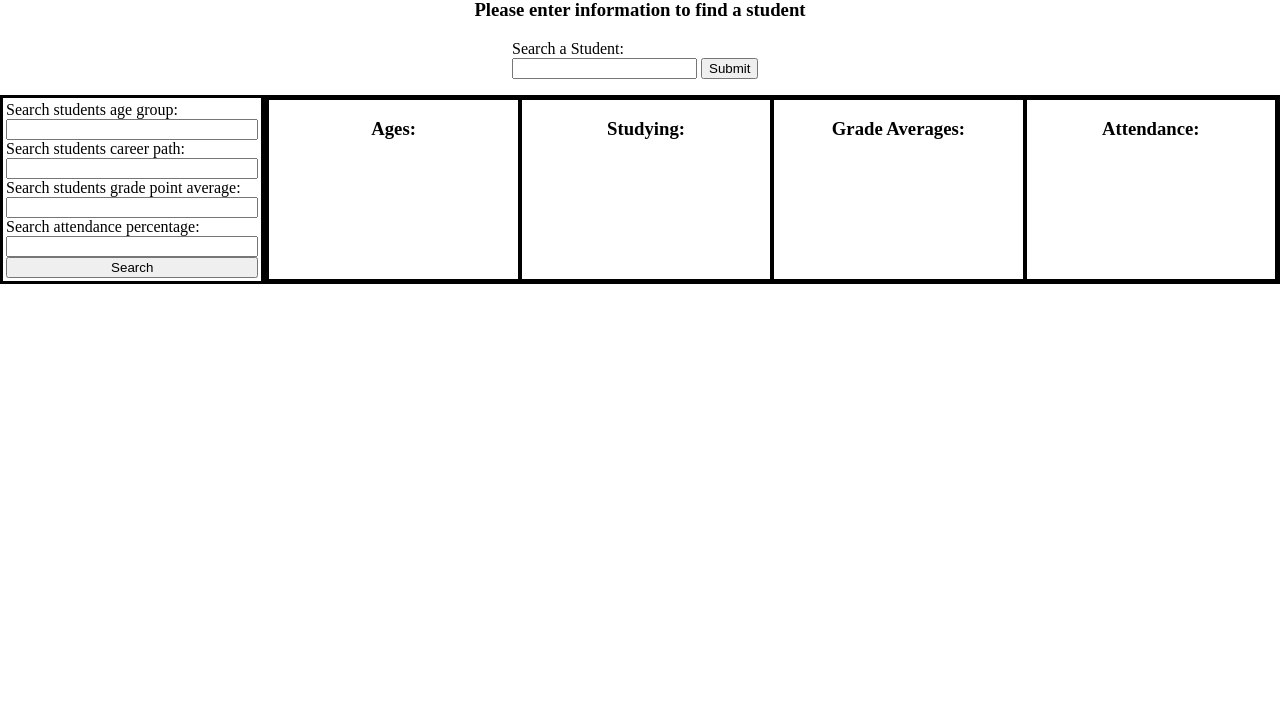
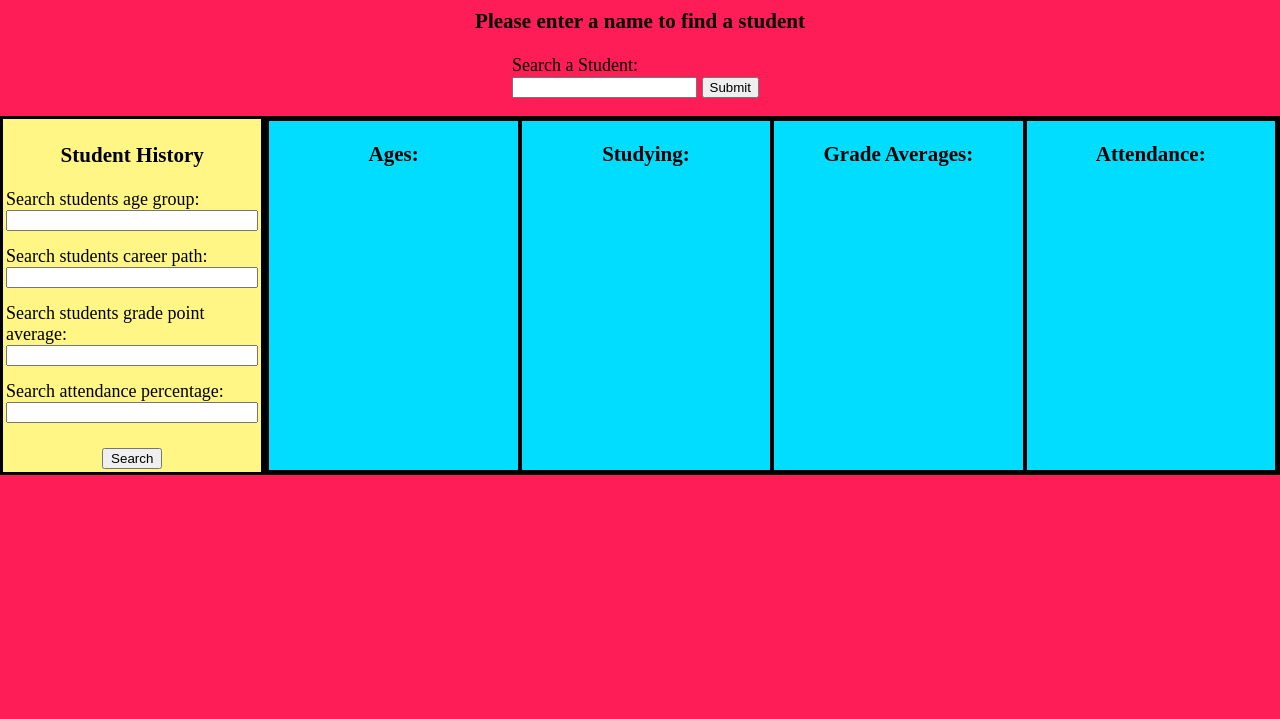
Before and after one commit to Rarencibia/JSON-File, a plain HTML site: page index.html in a window 1280 px wide. Shown: the part 81-800 px from the top of the page. Drawn offline with nearby package versions, Linux system fonts and the light colour scheme.

Commit message:
finished product

```diff
--- a/index.css
+++ b/index.css
@@ -2,6 +2,11 @@ html body {
     margin: 0;
     padding: 0;
     display: block;
+    background: var(--main-bg-color);
+    --main-bg-color: #ff1d58;
+    --box-color: #00DDFF;
+    --questionaire-color: #fff685;
+    font-size: 18px;
 }
 
 form {
@@ -10,17 +15,29 @@ form {
     width: 20%;
     border: 3px solid black;
     padding: 3px;
+    background: var(--questionaire-color);
+
+
 }
+
+form h3 {
+    text-align: center;
+}
+
 
 .displayInformationWrapper {
     border: 3px solid black;
     width: 80%;
     display: flex;
     justify-content: space-evenly;
+    background: var(--box-color);
+
 }
 
 .qna {
     display: flex;
+    flex-wrap: nowrap;
+
 }
 
 .headerWrapper {
@@ -36,8 +53,22 @@ form {
 .informationWrappers {
     border: 2px solid black;
     width: 100%;
+
 }
 
 .informationWrappers h3 {
     text-align: center;
 }
+
+
+
+
+.questionaireInputs {
+    margin-bottom: 15px;
+}
+
+#submitSearch {
+    width: 60px;
+    margin: auto;
+    margin-top: 10px;
+}
--- a/index.html
+++ b/index.html
@@ -3,14 +3,15 @@
 <head>
     <meta charset="UTF-8">
     <meta name="viewport" content="width=device-width, initial-scale=1.0">
-    <script src="https://ajax.googleapis.com/ajax/libs/jquery/3.5.1/jquery.min.js"></script>    <title>Document</title>
+    <script src="https://ajax.googleapis.com/ajax/libs/jquery/3.5.1/jquery.min.js"></script>
+    <title>Student History Forms</title>
     <link rel="stylesheet" href="index.css">
 </head>
 <body>
     <div class="wrapper">
         <header class="headerWrapper">
             <h1>High School South Student Directory</h1>
-            <h3>Please enter information to find a student</h3>
+            <h3>Please enter a name to find a student</h3>
         </header>
         <div class="studentInformation">
             <div class="fullList">
@@ -23,18 +24,18 @@
 
             <div class="qna">
                 <form action="#">
-
+                    <h3>Student History</h3>
                     <label for="ageSearch">Search students age group:</label>
-                    <input type="text" id="ageSearch">
+                    <input class ="questionaireInputs" type="text" id="ageSearch">
 
                     <label for="studyingSearch">Search students career path:</label>
-                    <input type="text" id="studyingSearch">
+                    <input class ="questionaireInputs" type="text" id="studyingSearch">
 
                     <label for="gradeSearch">Search students grade point average:</label>
-                    <input type="text" id="gradeSearch">
+                    <input class ="questionaireInputs" type="text" id="gradeSearch">
 
                     <label for="attendanceSearch">Search attendance percentage:</label>
-                    <input type="text" id="attendanceSearch">
+                    <input class ="questionaireInputs" type="text" id="attendanceSearch">
 
                     <button id="submitSearch">Search</button>
                 </form>
@@ -107,11 +108,17 @@
                     $('#displayStudentInfo').html((students[i].name +
                     ", age: " + students[i].age + ", Grade Avg: " + students[i].grade
                     + ", Field of Study: " + students[i].studying + ", Attendance: " + students[i].attendance + "%"))
-                }}});
+                }
+                }});
 
 
 
+        },
+        error: function(e){
+            document.write("Cannot find URL. Empty object." + e);
         }
+
+
         });
         });
 
```
